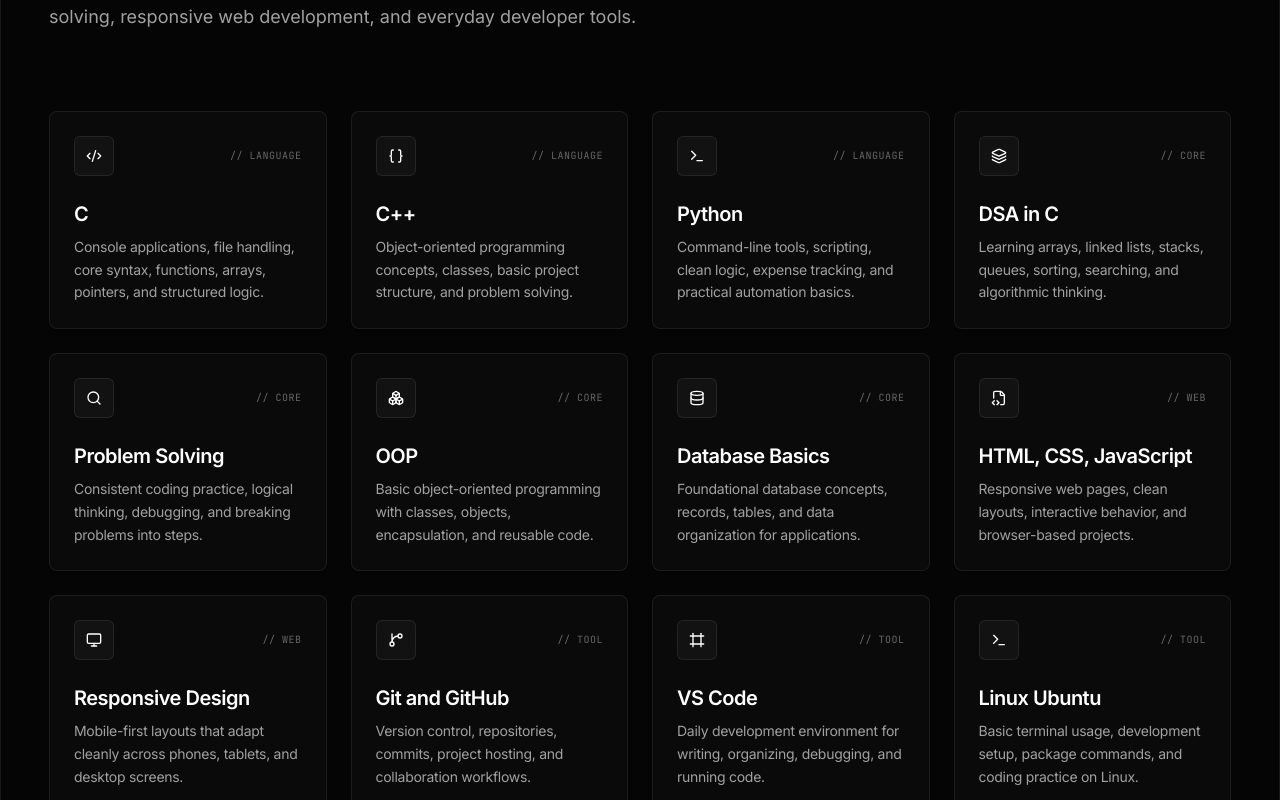
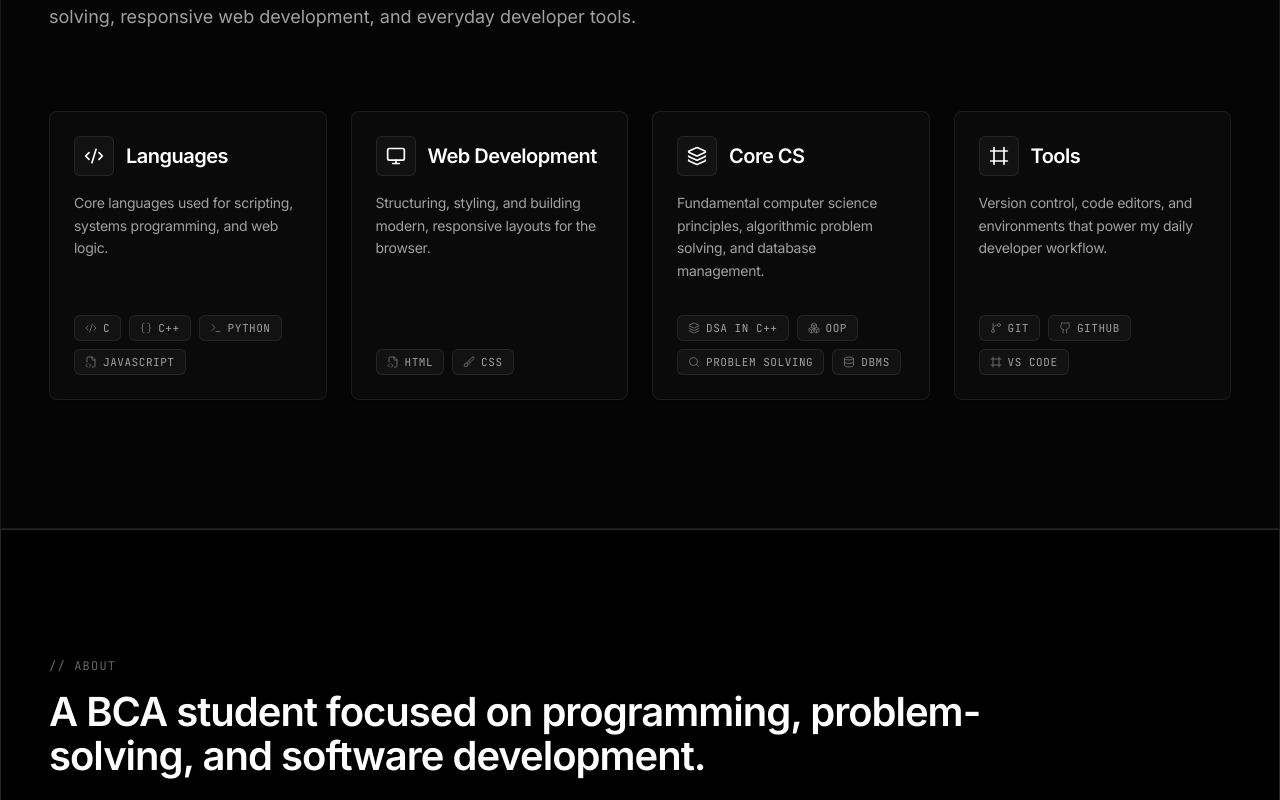
Before and after one commit to Nawanshu07/Portfolio, a React (Vite) app: page / in a window 1280 px wide. Shown: the part 2080-2880 px from the top of the page. Built offline with nearby package versions, Linux system fonts and the light colour scheme.

Commit message:
skills section improved

```diff
--- a/src/components/Skills.tsx
+++ b/src/components/Skills.tsx
@@ -1,6 +1,6 @@
 import { motion } from 'framer-motion'
 import SectionHeading from './SectionHeading'
-import { skills } from '../data/portfolio'
+import { skillCategories } from '../data/portfolio'
 
 export default function Skills() {
   return (
@@ -26,12 +26,12 @@
           viewport={{ once: true, margin: '-100px' }}
           className="grid gap-6 sm:grid-cols-2 lg:grid-cols-4"
         >
-          {skills.map((skill) => {
-            const Icon = skill.icon
+          {skillCategories.map((category) => {
+            const CategoryIcon = category.icon
 
             return (
               <motion.article
-                key={skill.title}
+                key={category.title}
                 variants={{
                   hidden: { opacity: 0, y: 16 },
                   visible: {
@@ -40,24 +40,36 @@
                     transition: { duration: 0.5, ease: [0.16, 1, 0.3, 1] },
                   },
                 }}
-                className="group flex flex-col justify-between min-h-[200px] rounded-md border border-hairline bg-canvas p-6 shadow-level2 hover:shadow-level3 hover:border-hairline-strong transition-all duration-200"
+                className="group flex flex-col justify-between rounded-md border border-hairline bg-canvas p-6 shadow-level2 hover:shadow-level3 hover:border-hairline-strong hover:-translate-y-1 transition duration-300"
               >
                 <div>
-                  <div className="flex items-center justify-between gap-4">
-                    <div className="grid h-10 w-10 place-items-center rounded-sm border border-hairline bg-canvas-soft-2 text-ink transition-colors duration-300 group-hover:bg-primary group-hover:text-on-primary">
-                      <Icon className="h-4 w-4" />
+                  <div className="flex items-center gap-3">
+                    <div className="grid h-10 w-10 place-items-center rounded-sm border border-hairline bg-canvas-soft-2 text-ink group-hover:bg-primary group-hover:text-on-primary transition duration-300">
+                      <CategoryIcon className="h-5 w-5" aria-hidden="true" />
                     </div>
-                    <span className="text-caption-mono text-mute uppercase font-mono text-[10px] tracking-wider select-none">
-                      // {skill.level}
-                    </span>
+                    <h3 className="text-display-sm text-ink font-semibold tracking-tight">
+                      {category.title}
+                    </h3>
                   </div>
 
-                  <h3 className="mt-6 text-display-sm text-ink font-semibold tracking-tight">
-                    {skill.title}
-                  </h3>
-                  <p className="mt-2 text-body-sm text-body leading-relaxed">
-                    {skill.description}
+                  <p className="mt-4 text-body-sm text-body leading-relaxed">
+                    {category.description}
                   </p>
+                </div>
+
+                <div className="mt-8 flex flex-wrap gap-2">
+                  {category.skills.map((skill) => {
+                    const SkillIcon = skill.icon
+                    return (
+                      <span
+                        key={skill.name}
+                        className="inline-flex items-center gap-1.5 rounded-sm bg-canvas-soft-2 border border-hairline px-2.5 py-1 text-caption-mono text-[11px] text-body uppercase font-mono tracking-wider hover:border-hairline-strong hover:text-ink transition duration-150"
+                      >
+                        <SkillIcon className="h-3 w-3 text-mute" aria-hidden="true" />
+                        {skill.name}
+                      </span>
+                    )
+                  })}
                 </div>
               </motion.article>
             )
--- a/src/data/portfolio.ts
+++ b/src/data/portfolio.ts
@@ -18,6 +18,7 @@
   Workflow,
 } from 'lucide-react'
 import type { LucideIcon } from 'lucide-react'
+import { GithubIcon } from '../components/Icons'
 
 export type Project = {
   accent: string
@@ -63,8 +64,8 @@
     description:
       'A console-based terminal music player built using Python and Pygame, featuring support for playing, pausing, resuming, stopping, and managing playlist tracks.',
     image:
-      'https://images.unsplash.com/photo-1470225620780-dba8ba36b745?q=80&w=800&auto=format&fit=crop',
-    alt: 'A high-fidelity glowing equalizer display illustrating audio controls',
+      'https://images.unsplash.com/photo-1555066931-4365d14bab8c?q=80&w=800&auto=format&fit=crop',
+    alt: 'A clean dark-themed text editor displaying organized code files',
     tags: ['Python', 'Pygame', 'Audio Playback', 'CLI'],
     accent: 'from-sky-300/30 to-transparent',
     layout: 'md:col-span-1',
@@ -87,78 +88,59 @@
   },
 ]
 
-export const skills: IconCard[] = [
+export type SkillItem = {
+  name: string
+  icon: LucideIcon
+}
+
+export type SkillCategory = {
+  title: string
+  description: string
+  icon: LucideIcon
+  skills: SkillItem[]
+}
+
+export const skillCategories: SkillCategory[] = [
   {
-    title: 'C',
-    description: 'Console applications, file handling, core syntax, functions, arrays, pointers, and structured logic.',
+    title: 'Languages',
+    description: 'Core languages used for scripting, systems programming, and web logic.',
     icon: Code2,
-    level: 'Language',
+    skills: [
+      { name: 'C', icon: Code2 },
+      { name: 'C++', icon: Braces },
+      { name: 'Python', icon: Terminal },
+      { name: 'JavaScript', icon: FileCode2 },
+    ],
   },
   {
-    title: 'C++',
-    description: 'Object-oriented programming concepts, classes, basic project structure, and problem solving.',
-    icon: Braces,
-    level: 'Language',
+    title: 'Web Development',
+    description: 'Structuring, styling, and building modern, responsive layouts for the browser.',
+    icon: Monitor,
+    skills: [
+      { name: 'HTML', icon: FileCode2 },
+      { name: 'CSS', icon: Brush },
+    ],
   },
   {
-    title: 'Python',
-    description: 'Command-line tools, scripting, clean logic, expense tracking, and practical automation basics.',
-    icon: Terminal,
-    level: 'Language',
+    title: 'Core CS',
+    description: 'Fundamental computer science principles, algorithmic problem solving, and database management.',
+    icon: Layers3,
+    skills: [
+      { name: 'DSA in C++', icon: Layers3 },
+      { name: 'OOP', icon: Boxes },
+      { name: 'Problem Solving', icon: Search },
+      { name: 'DBMS', icon: Database },
+    ],
   },
   {
-    title: 'DSA in C',
-    description: 'Learning arrays, linked lists, stacks, queues, sorting, searching, and algorithmic thinking.',
-    icon: Layers3,
-    level: 'Core',
-  },
-  {
-    title: 'Problem Solving',
-    description: 'Consistent coding practice, logical thinking, debugging, and breaking problems into steps.',
-    icon: Search,
-    level: 'Core',
-  },
-  {
-    title: 'OOP',
-    description: 'Basic object-oriented programming with classes, objects, encapsulation, and reusable code.',
-    icon: Boxes,
-    level: 'Core',
-  },
-  {
-    title: 'Database Basics',
-    description: 'Foundational database concepts, records, tables, and data organization for applications.',
-    icon: Database,
-    level: 'Core',
-  },
-  {
-    title: 'HTML, CSS, JavaScript',
-    description: 'Responsive web pages, clean layouts, interactive behavior, and browser-based projects.',
-    icon: FileCode2,
-    level: 'Web',
-  },
-  {
-    title: 'Responsive Design',
-    description: 'Mobile-first layouts that adapt cleanly across phones, tablets, and desktop screens.',
-    icon: Monitor,
-    level: 'Web',
-  },
-  {
-    title: 'Git and GitHub',
-    description: 'Version control, repositories, commits, project hosting, and collaboration workflows.',
-    icon: GitBranch,
-    level: 'Tool',
-  },
-  {
-    title: 'VS Code',
-    description: 'Daily development environment for writing, organizing, debugging, and running code.',
+    title: 'Tools',
+    description: 'Version control, code editors, and environments that power my daily developer workflow.',
     icon: Frame,
-    level: 'Tool',
-  },
-  {
-    title: 'Linux Ubuntu',
-    description: 'Basic terminal usage, development setup, package commands, and coding practice on Linux.',
-    icon: Terminal,
-    level: 'Tool',
+    skills: [
+      { name: 'Git', icon: GitBranch },
+      { name: 'GitHub', icon: GithubIcon as unknown as LucideIcon },
+      { name: 'VS Code', icon: Frame },
+    ],
   },
 ]
 
```
